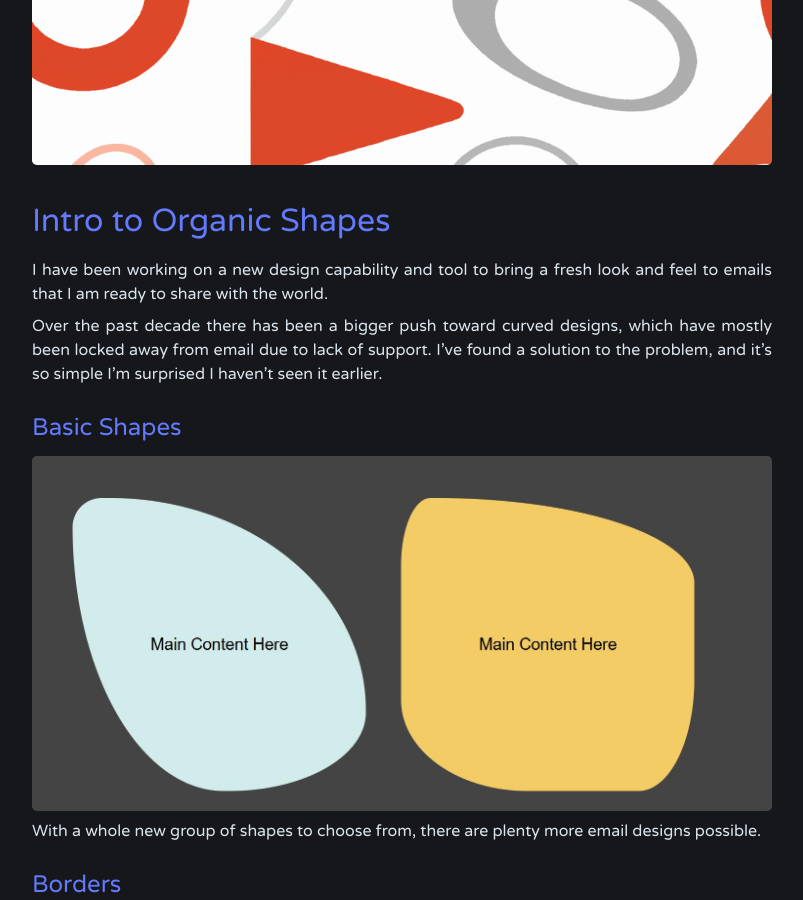
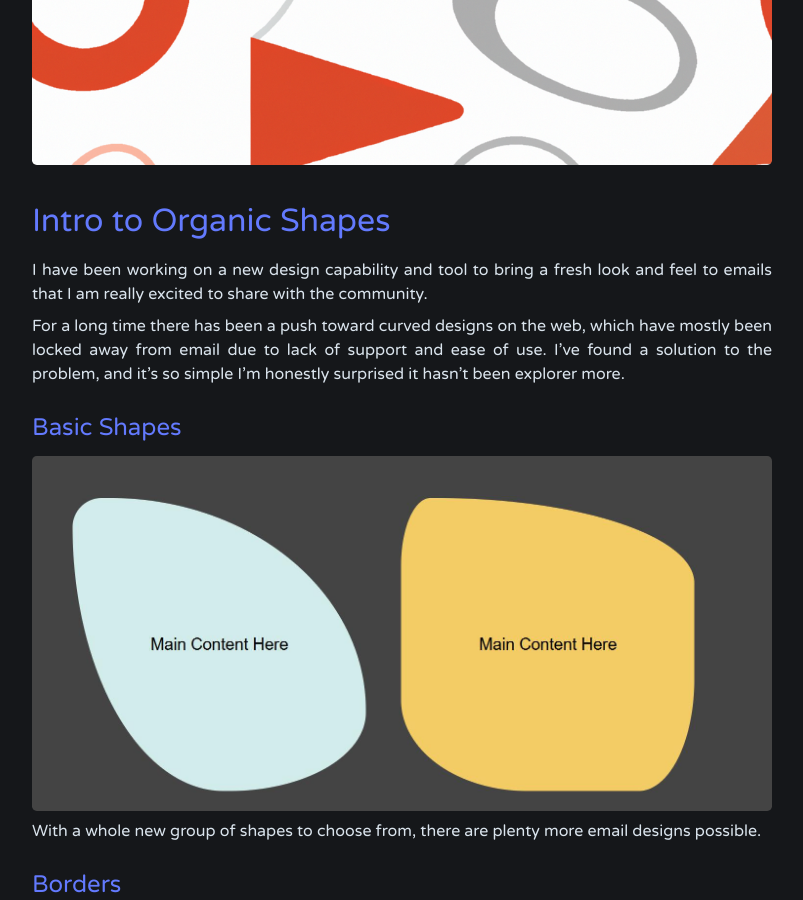
Before and after one commit to Colin-Whelan/Colin-Whelan.github.io, a Jekyll site: the page built from _posts/2022-10-03-organic-shapes.md, in a window 1280 px wide and 900 px high, scrolled down 415 px. Shown: the whole window, without its empty margins (238-1041 px from the left). Built offline with Jekyll 4.4.1, drawn with Linux system fonts in a browser that asks for light colours; nearby versions of some CDN libraries; comment, search, counter and statistics services are not loaded.

Commit message:
Update 2022-10-03-organic-shapes.md

```diff
--- a/_posts/2022-10-03-organic-shapes.md
+++ b/_posts/2022-10-03-organic-shapes.md
@@ -9,9 +9,9 @@ categories: HTML CSS Outlook NewTech
 
 # Intro to Organic Shapes
 
-I have been working on a new design capability and tool to bring a fresh look and feel to emails that I am ready to share with the world.
+I have been working on a new design capability and tool to bring a fresh look and feel to emails that I am really excited to share with the community.
 
-Over the past decade there has been a bigger push toward curved designs, which have mostly been locked away from email due to lack of support. I've found a solution to the problem, and it's so simple I'm surprised I haven't seen it earlier.
+For a long time there has been a push toward curved designs on the web, which have mostly been locked away from email due to lack of support and ease of use. I've found a solution to the problem, and it's so simple I'm honestly surprised it hasn't been explorer more.
 
 ## Basic Shapes
 
```
